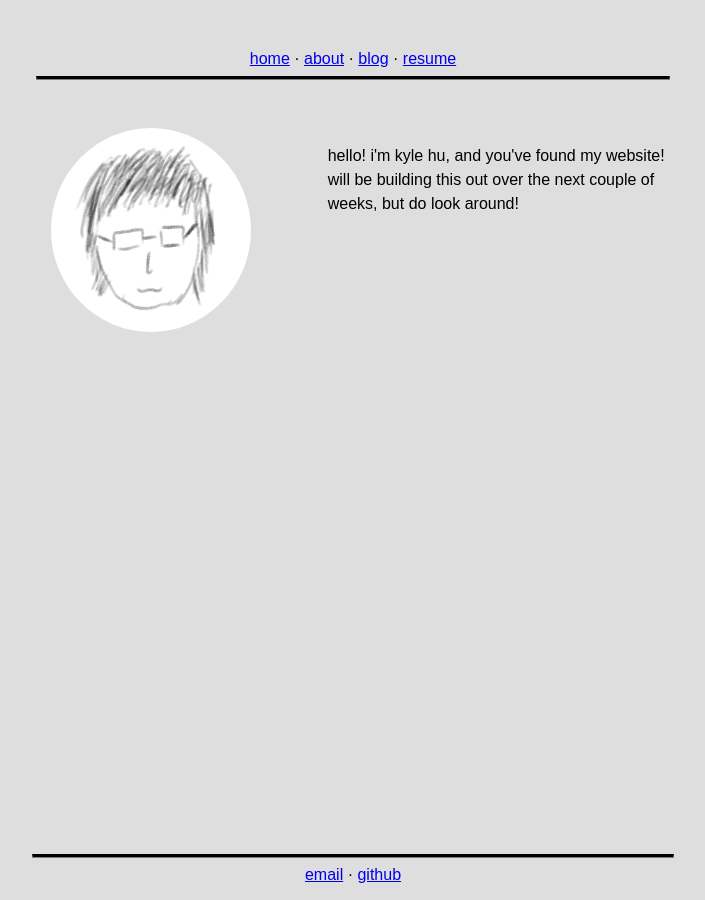
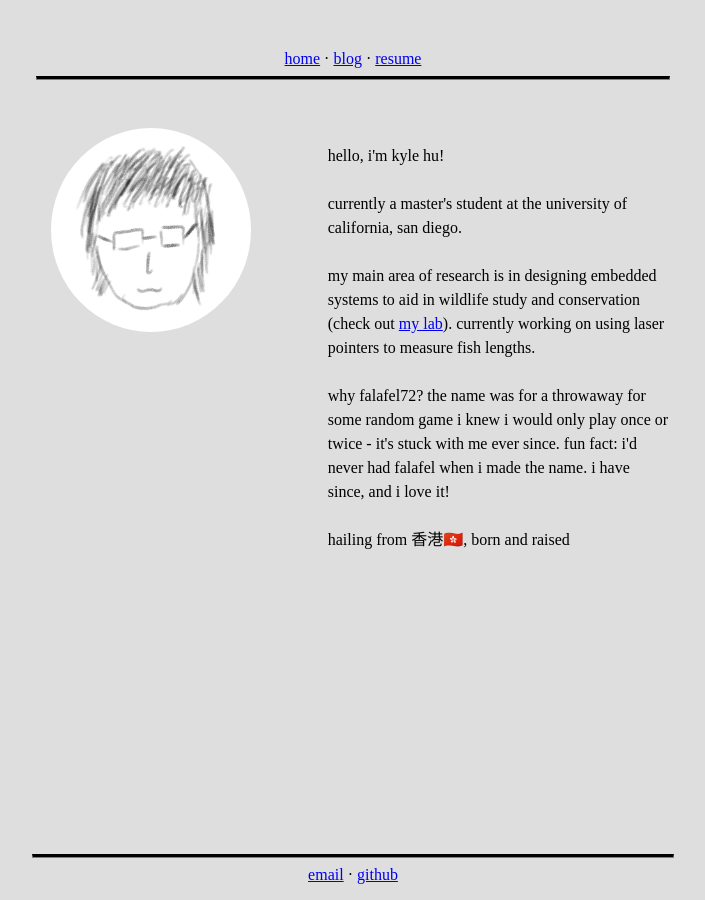
Before and after one commit to falafel72/falafel72.github.io, a Jekyll site: the page built from index.html, in a window 1280 px wide. Shown: the whole page, without its empty margins (287-992 px from the left). Built offline with Jekyll 4.4.1, drawn with Linux system fonts in a browser that asks for light colours; some web fonts are replaced.

Commit message:
feat: add EB Garamond, merged about and home

```diff
--- a/_data/navigation.yml
+++ b/_data/navigation.yml
@@ -1,7 +1,5 @@
 - name: home
   link: /
-- name: about
-  link: /about.html
 - name: blog
   link: /blog.html
 - name: resume
--- a/_layouts/post.html
+++ b/_layouts/post.html
@@ -1,10 +1,11 @@
 <!DOCTYPE HTML>
 <html>
 	<head>
-        <title>{{ page.title }}</title>
+      <link rel="stylesheet" type="text/css" href="/assets/css/blog.css">
+      <title>{{ page.title }}</title>
 	</head>
 	<body>
-        <h1>{{ page.title }}</h1>
+    <h1>{{ page.title }}</h1>
 		{{ content }}
 	</body>
 </html>
--- a/assets/css/styles.css
+++ b/assets/css/styles.css
@@ -1,3 +1,12 @@
+/* latin */
+@font-face {
+    font-family: 'EB Garamond';
+    font-style: normal;
+    font-weight: 400;
+    src: url(https://fonts.gstatic.com/s/ebgaramond/v27/SlGDmQSNjdsmc35JDF1K5E55YMjF_7DPuGi-6_RkBI9_WamXgHlI.woff2) format('woff2');
+    unicode-range: U+0000-00FF, U+0131, U+0152-0153, U+02BB-02BC, U+02C6, U+02DA, U+02DC, U+0304, U+0308, U+0329, U+2000-206F, U+2074, U+20AC, U+2122, U+2191, U+2193, U+2212, U+2215, U+FEFF, U+FFFD;
+}
+
 .toolbar {
 	margin-left : auto;
 	margin-right: auto;
@@ -10,7 +19,7 @@
 
 body {
 	text-align: center;
-	font-family: "Arial";
+	font-family: "EB Garamond";
 	background-color: #dedede;
 }
 
@@ -65,6 +74,10 @@ ul h2 {
 	text-align: left;
 }
 
+ul h3 {
+  text-align : left
+}
+
 ul p {
 	padding-left: 2em;
 	text-align: left;
--- a/blog.html
+++ b/blog.html
@@ -6,11 +6,12 @@ title: Blog
 <ul>
 {% for post in site.posts %}
     <li>
+        <h3>{{ post.date | date_to_string }}</h3>
         <h2><a href="{{ post.url }}">{{ post.title }}</a></h2>
         <p>{{ post.blurb }}</p>
     </li>
-{% endfor %}
+    {% endfor %}
 </ul>
 {% else %}
-    <p> there's nothing here... </p>
+<p> there's nothing here... </p>
 {% endif %}
--- a/index.html
+++ b/index.html
@@ -6,5 +6,16 @@ title: Kyle Hu
 	<img class="display-picture" src="/assets/images/me.jpg" />
 </div>
 <p class="description">
-	hello! i'm kyle hu, and you've found my website! will be building this out over the next couple of weeks, but do look around!
+	  hello, i'm kyle hu!
+    <br><br>
+    currently a master's student at the university of california, san diego.
+    <br><br>
+    my main area of research is in designing embedded systems to aid in wildlife study and conservation (check out <a href="https://e4e.ucsd.edu">my lab</a>). currently working on using laser pointers to measure fish lengths.
+    <br><br>
+    why falafel72?
+    the name was for a throwaway for some random game i knew i would only play once or twice - it's stuck with me ever since.
+    fun fact: i'd never had falafel when i made the name. i have since, and i love it!
+    <br><br>
+    hailing from 香港<span>🇭🇰</span>, born and raised
+
 </p>
```
Also changed, not shown: about.html (deleted, +0 -14 lines), _layouts/default.html (indentation only).
